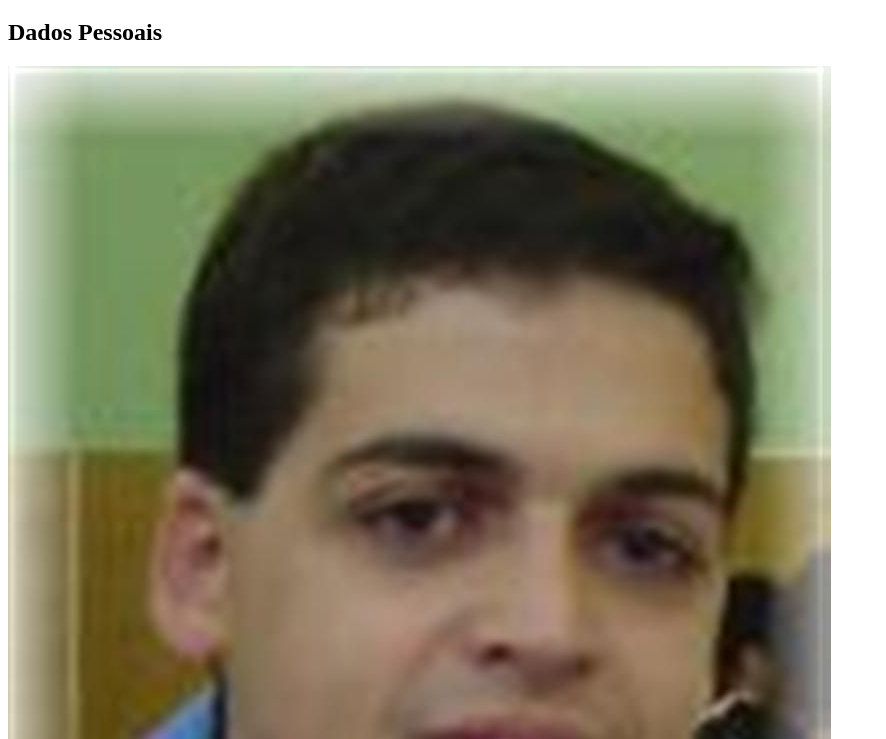
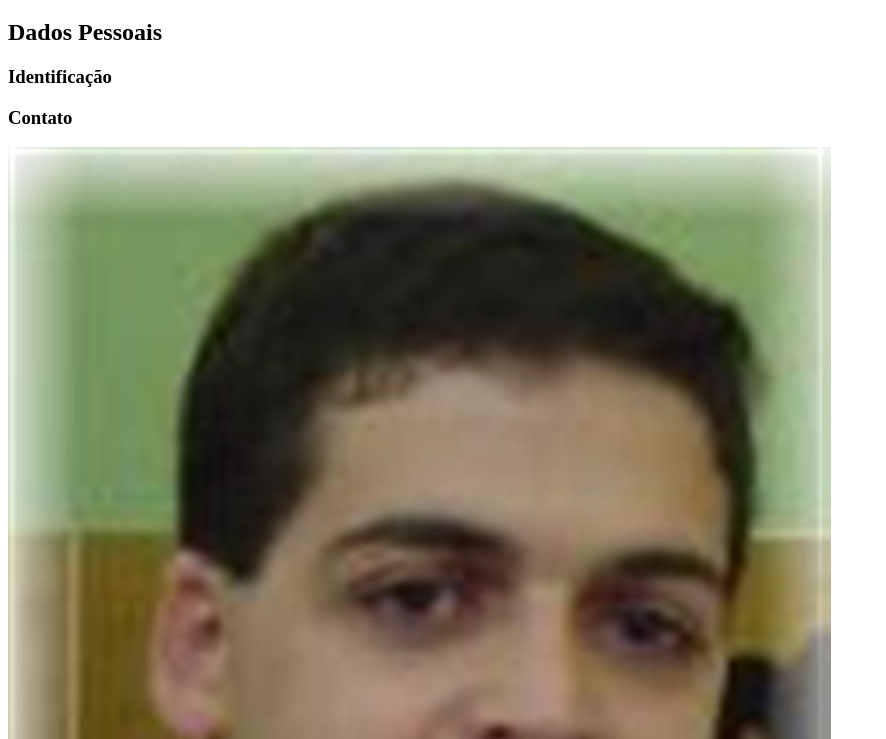
Before and after one commit to alessiojr/curriculo, a plain HTML site: page index.html in a window 1280 px wide. Shown: the part 61-800 px from the top of the page, without its empty margins (0-886 px from the left). Drawn offline with Linux system fonts and the light colour scheme.

Commit message:
Novas Partes

```diff
--- a/index.html
+++ b/index.html
@@ -8,6 +8,8 @@
 <body>
     <h1>Currículo</h1>
     <h2>Dados Pessoais</h2>
+      <h3>Identificação</h2>
+      <h3>Contato</h2>
     <img alt="minha foto do aléssio" src="EU1.jpg" />
 
     <p>paragrafo</p>
```
